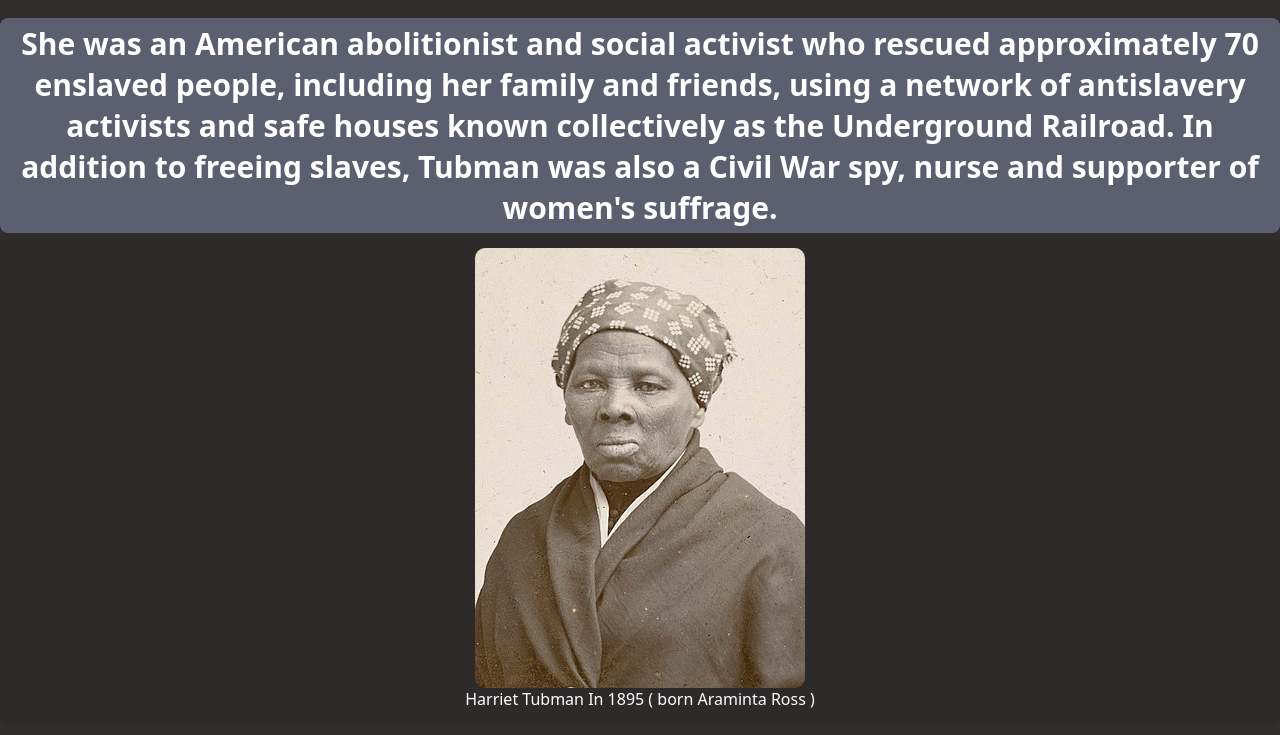
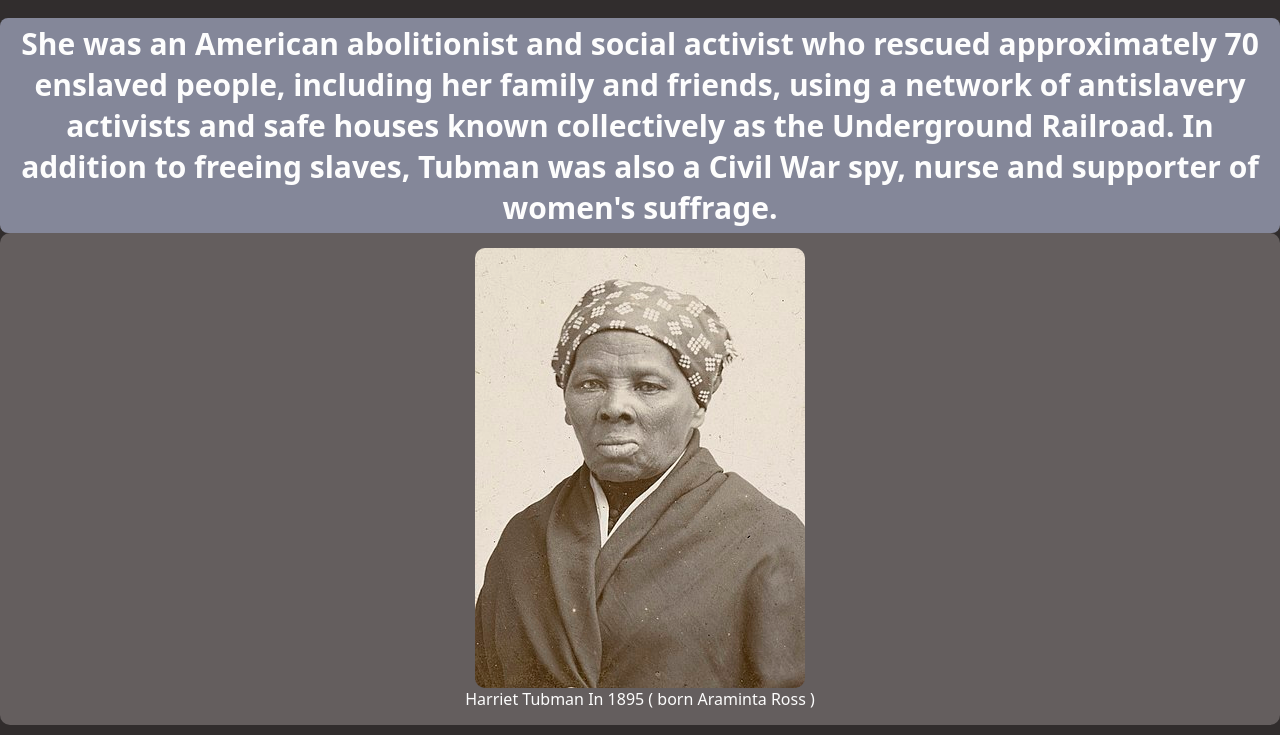
Before and after one commit to danielsfamily/tributepages, a plain HTML site: page index.html in a window 1280 px wide. Shown: the part 65-800 px from the top of the page. Drawn offline with Linux system fonts and the light colour scheme.

Commit message:
changed a few colors

```diff
--- a/styles.css
+++ b/styles.css
@@ -10,7 +10,7 @@
 
     h3{
         font-size: 30px;
-        background-color: #5c5f70;
+        background-color: #848799;
         margin: auto;
         padding: 5px;
         border-radius: 8px;
@@ -18,7 +18,7 @@
 
     body{
         background-color: rgb(49, 45, 45);
-        color:white;
+        color:rgb(253, 253, 253);
         font-family:system-ui, -apple-system, BlinkMacSystemFont, 'Segoe UI', Roboto, Oxygen, Ubuntu, Cantarell, 'Open Sans', 'Helvetica Neue', sans-serif;
         text-align: center;
     }
@@ -26,7 +26,7 @@
     .img-container{
         margin: auto;
         padding: 15px;
-        background-color: rgba(43, 40, 40, 0.532);
+        background-color: rgba(145, 137, 137, 0.532);
         border-radius: 10px;
     }
 
@@ -50,7 +50,7 @@
         padding:30px 60px;
         max-width: 600px;
         margin: 10px auto;
-        background-color: rgb(38, 30, 30);
+        background-color: rgb(15, 15, 15);
     }
 
     .life-header{
@@ -78,5 +78,5 @@
     }
 
     a{
-        color: cadetblue;
+        color: rgb(79, 114, 115);
     }
```
